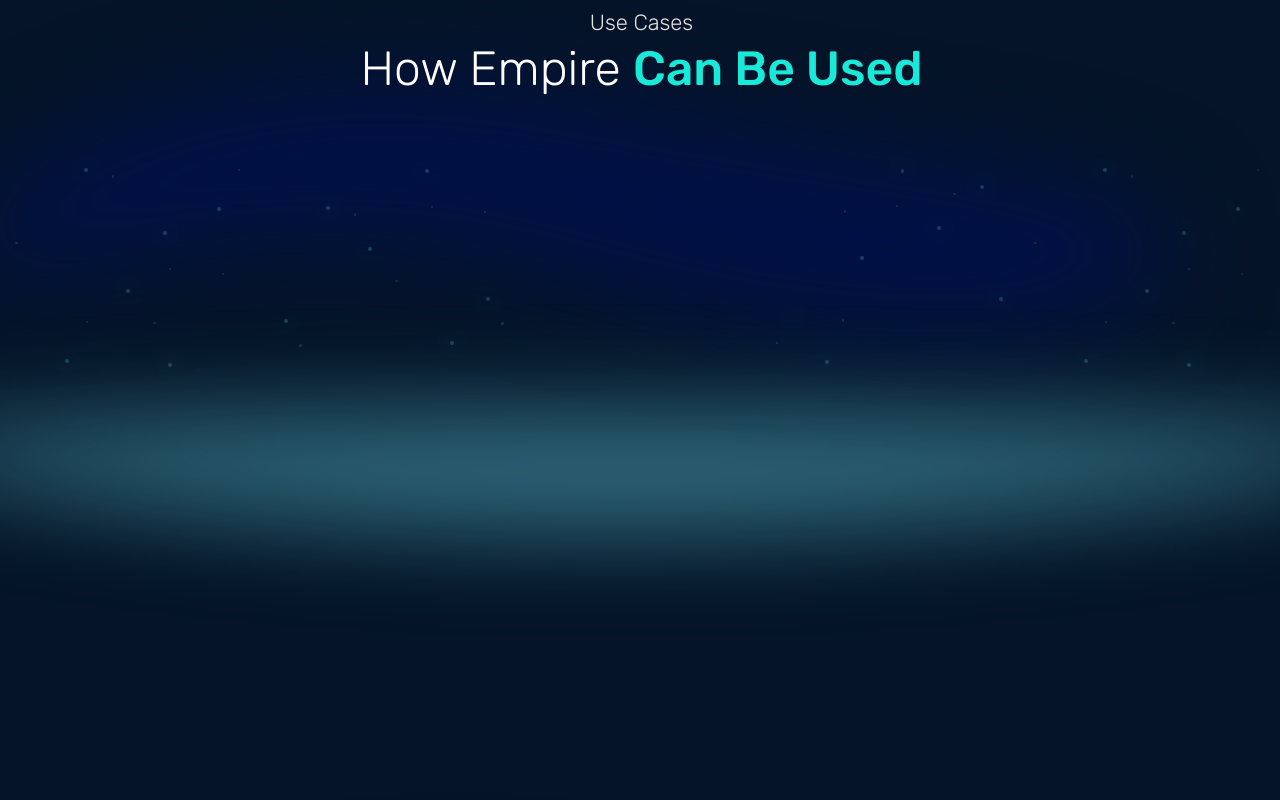
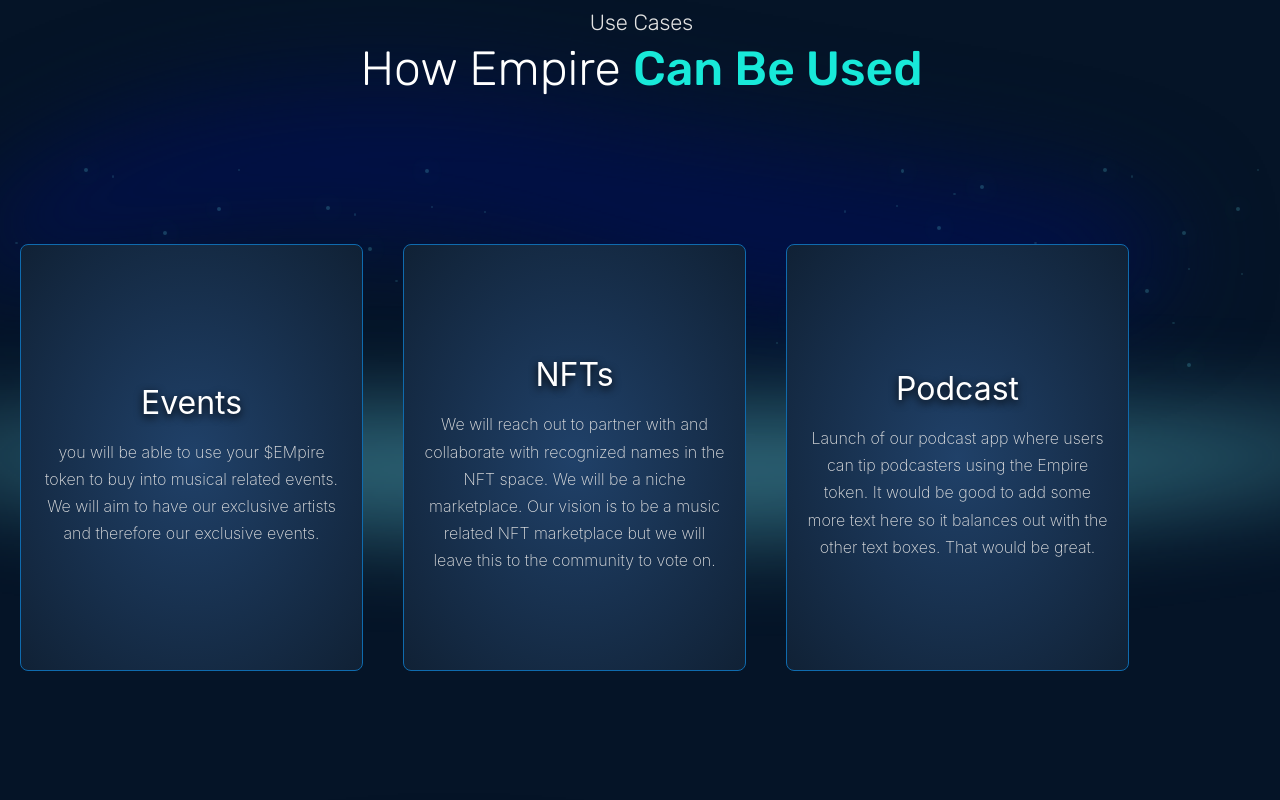
Before and after one commit to joelle-o-world/empire-token, a React (Create React App) app: page / in a window 1280 px wide. Shown: the part 1280-2080 px from the top of the page. Built offline with nearby package versions, Linux system fonts and the light colour scheme.

Commit message:
Sketching out carousel

```diff
--- a/package.json
+++ b/package.json
@@ -2,6 +2,7 @@
   "name": "empire-token",
   "version": "0.1.0",
   "private": true,
+  "homepage": ".",
   "dependencies": {
     "@testing-library/jest-dom": "^5.11.4",
     "@testing-library/react": "^11.1.0",
--- a/src/App.tsx
+++ b/src/App.tsx
@@ -1,11 +1,14 @@
 import React from 'react';
-import logo from './logo.svg';
 
 import './home.sass';
+import HowEmpireCanBeUsed from './components/HowEmpireCanBeUsed';
 
 function App() {
   return (
     <>
+      <div className="HowEmpireCanBeUsedWrapper">
+        <HowEmpireCanBeUsed/>
+      </div>
     </>
   );
 }
--- /dev/null
+++ b/src/components/CardCarousel.sass
@@ -0,0 +1,36 @@
+.CardCarousel
+  width: 100%
+  height: 100%
+  box-sizing: border-box
+  display: flex
+  flex-direction: row
+  align-items: center
+  .CardCarouselCard
+    margin: 20px
+    width: 343px
+    height: 427px
+    box-sizing: border-box
+    padding: 20px
+    border-radius: 8px
+    background: radial-gradient(#204169, #102135)
+    border: 1px solid #0F6BAE
+
+    color: white
+
+    display: flex
+    flex-direction: column
+    justify-content: center
+    align-items: center
+
+    h2
+      font-size: 32px
+      text-shadow: 0px 3px 8px black
+      text-align: center
+      margin: 20px
+
+    p
+      text-align: center
+      font-size: 16px
+      font-weight: 200
+      color: #E3E3E3
+      line-height: 1.7em
--- /dev/null
+++ b/src/components/CardCarousel.tsx
@@ -0,0 +1,22 @@
+import React, {FunctionComponent, ReactNode} from 'react';
+
+import './CardCarousel.sass'
+
+export interface CardCarouselProps {
+}
+
+export const CardCarousel: FunctionComponent<CardCarouselProps> = ({
+  children
+}) => {
+  return <ul className="CardCarousel">
+    {children}
+  </ul>
+}
+
+export default CardCarousel;
+
+export const Card: FunctionComponent = ({children}) => {
+  return <li className="CardCarouselCard">
+    {children}
+  </li>
+}
--- /dev/null
+++ b/src/components/HowEmpireCanBeUsed.tsx
@@ -0,0 +1,21 @@
+import React, {FunctionComponent} from 'react';
+import CardCarousel, {Card} from './CardCarousel';
+
+export const HowEmpireCanBeUsed: FunctionComponent = () => {
+  return <CardCarousel>
+    <Card>
+      <h2>Events</h2>
+      <p>you will be able to use your $EMpire token to buy into musical related events. We will aim to have our exclusive artists and therefore our exclusive events.</p>
+    </Card>
+    <Card>
+      <h2>NFTs</h2>
+      <p>We will reach out to partner with and collaborate with recognized names in the NFT space. We will be a niche marketplace. Our vision is to be a music related NFT marketplace but we will leave this to the community to vote on. </p>
+    </Card>
+    <Card>
+      <h2>Podcast</h2>
+      <p>Launch of our podcast app where users can tip podcasters using the Empire token. It would be good to add some more text here so it balances out with the other text boxes. That would be great. </p>
+    </Card>
+  </CardCarousel>
+}
+
+export default HowEmpireCanBeUsed;
--- a/src/home.sass
+++ b/src/home.sass
@@ -2,3 +2,11 @@
 .container-center-horizontal
   overflow-x: hidden
   width: 100%
+
+.HowEmpireCanBeUsedWrapper
+  position: absolute
+  top: 1412px
+  //border: dotted white
+  left: 0px
+  right: 0px
+  height: 650px
```
